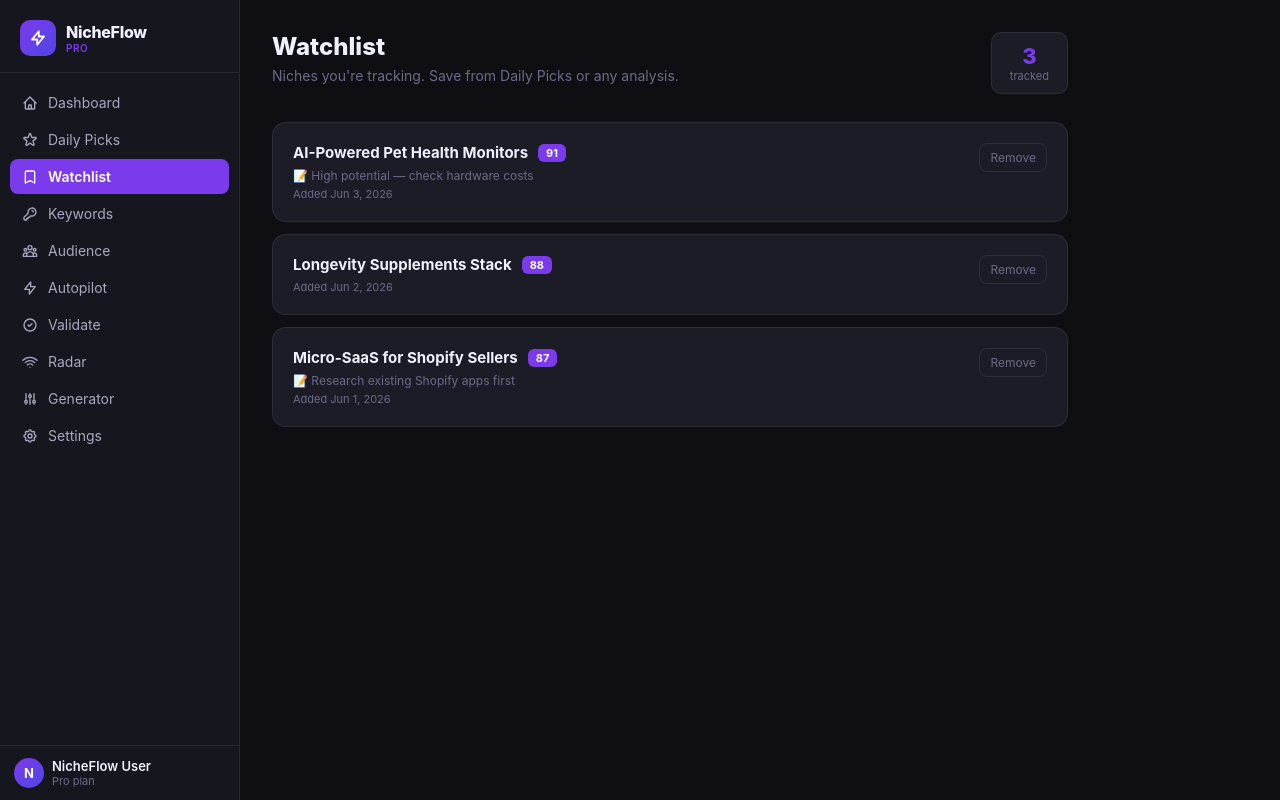
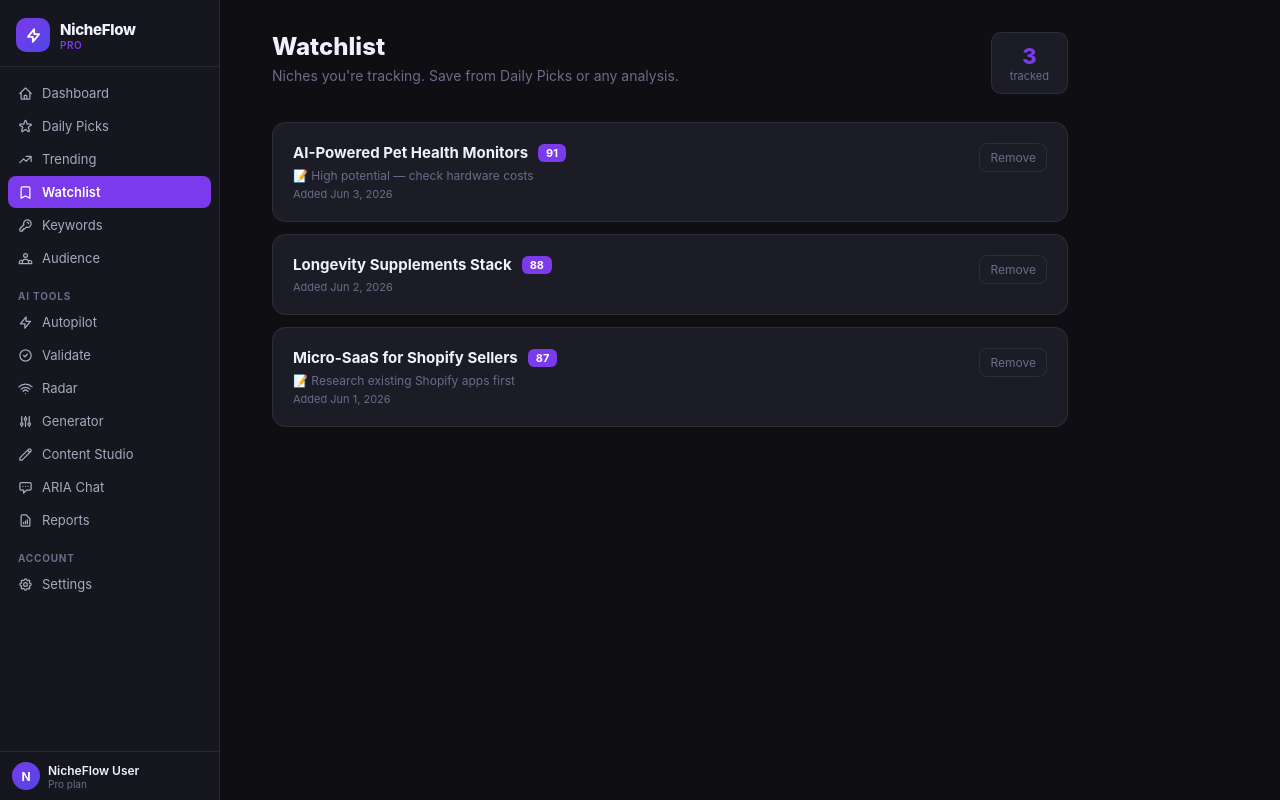
Before and after one commit to NicheFlow1/nicheflow-saas, a Next.js app: page /dashboard/watchlist in a window 1280 px wide. Built offline with nearby package versions, Linux system fonts and the light colour scheme.

Commit message:
fix: sidebar — add Content, AI Chat, Trending, Reports to nav with sections

```diff
--- a/src/components/layout/Sidebar.tsx
+++ b/src/components/layout/Sidebar.tsx
@@ -3,16 +3,22 @@ import Link from 'next/link';
 import { usePathname } from 'next/navigation';
 
 const NAV = [
-  { href: '/dashboard',            label: 'Dashboard',       icon: 'M3 12l2-2m0 0l7-7 7 7M5 10v10a1 1 0 001 1h3m10-11l2 2m-2-2v10a1 1 0 01-1 1h-3m-6 0a1 1 0 001-1v-4a1 1 0 011-1h2a1 1 0 011 1v4a1 1 0 001 1m-6 0h6' },
-  { href: '/dashboard/daily-picks',label: 'Daily Picks',     icon: 'M11.049 2.927c.3-.921 1.603-.921 1.902 0l1.519 4.674a1 1 0 00.95.69h4.915c.969 0 1.371 1.24.588 1.81l-3.976 2.888a1 1 0 00-.363 1.118l1.518 4.674c.3.922-.755 1.688-1.538 1.118l-3.976-2.888a1 1 0 00-1.176 0l-3.976 2.888c-.783.57-1.838-.197-1.538-1.118l1.518-4.674a1 1 0 00-.363-1.118l-3.976-2.888c-.784-.57-.38-1.81.588-1.81h4.914a1 1 0 00.951-.69l1.519-4.674z' },
-  { href: '/dashboard/watchlist',  label: 'Watchlist',       icon: 'M5 5a2 2 0 012-2h10a2 2 0 012 2v16l-7-3.5L5 21V5z' },
-  { href: '/dashboard/keywords',   label: 'Keywords',        icon: 'M15 7a2 2 0 012 2m4 0a6 6 0 01-7.743 5.743L11 17H9v2H7v2H4a1 1 0 01-1-1v-2.586a1 1 0 01.293-.707l5.964-5.964A6 6 0 1121 9z' },
-  { href: '/dashboard/audience',   label: 'Audience',        icon: 'M17 20h5v-2a3 3 0 00-5.356-1.857M17 20H7m10 0v-2c0-.656-.126-1.283-.356-1.857M7 20H2v-2a3 3 0 015.356-1.857M7 20v-2c0-.656.126-1.283.356-1.857m0 0a5.002 5.002 0 019.288 0M15 7a3 3 0 11-6 0 3 3 0 016 0zm6 3a2 2 0 11-4 0 2 2 0 014 0zM7 10a2 2 0 11-4 0 2 2 0 014 0z' },
-  { href: '/autopilot',            label: 'Autopilot',       icon: 'M13 10V3L4 14h7v7l9-11h-7z' },
-  { href: '/validate',             label: 'Validate',        icon: 'M9 12l2 2 4-4m6 2a9 9 0 11-18 0 9 9 0 0118 0z' },
-  { href: '/radar',                label: 'Radar',           icon: 'M8.111 16.404a5.5 5.5 0 017.778 0M12 20h.01m-7.08-7.071c3.904-3.905 10.236-3.905 14.141 0M1.394 9.393c5.857-5.857 15.355-5.857 21.213 0' },
-  { href: '/generator',            label: 'Generator',       icon: 'M12 6V4m0 2a2 2 0 100 4m0-4a2 2 0 110 4m-6 8a2 2 0 100-4m0 4a2 2 0 110-4m0 4v2m0-6V4m6 6v10m6-2a2 2 0 100-4m0 4a2 2 0 110-4m0 4v2m0-6V4' },
-  { href: '/dashboard/settings',   label: 'Settings',        icon: 'M10.325 4.317c.426-1.756 2.924-1.756 3.35 0a1.724 1.724 0 002.573 1.066c1.543-.94 3.31.826 2.37 2.37a1.724 1.724 0 001.065 2.572c1.756.426 1.756 2.924 0 3.35a1.724 1.724 0 00-1.066 2.573c.94 1.543-.826 3.31-2.37 2.37a1.724 1.724 0 00-2.572 1.065c-.426 1.756-2.924 1.756-3.35 0a1.724 1.724 0 00-2.573-1.066c-1.543.94-3.31-.826-2.37-2.37a1.724 1.724 0 00-1.065-2.572c-1.756-.426-1.756-2.924 0-3.35a1.724 1.724 0 001.066-2.573c-.94-1.543.826-3.31 2.37-2.37.996.608 2.296.07 2.572-1.065z M15 12a3 3 0 11-6 0 3 3 0 016 0z' },
+  { href: '/dashboard',             label: 'Dashboard',      icon: 'M3 12l2-2m0 0l7-7 7 7M5 10v10a1 1 0 001 1h3m10-11l2 2m-2-2v10a1 1 0 01-1 1h-3m-6 0a1 1 0 001-1v-4a1 1 0 011-1h2a1 1 0 011 1v4a1 1 0 001 1m-6 0h6' },
+  { href: '/dashboard/daily-picks', label: 'Daily Picks',    icon: 'M11.049 2.927c.3-.921 1.603-.921 1.902 0l1.519 4.674a1 1 0 00.95.69h4.915c.969 0 1.371 1.24.588 1.81l-3.976 2.888a1 1 0 00-.363 1.118l1.518 4.674c.3.922-.755 1.688-1.538 1.118l-3.976-2.888a1 1 0 00-1.176 0l-3.976 2.888c-.783.57-1.838-.197-1.538-1.118l1.518-4.674a1 1 0 00-.363-1.118l-3.976-2.888c-.784-.57-.38-1.81.588-1.81h4.914a1 1 0 00.951-.69l1.519-4.674z' },
+  { href: '/trending',              label: 'Trending',       icon: 'M13 7h8m0 0v8m0-8l-8 8-4-4-6 6' },
+  { href: '/dashboard/watchlist',   label: 'Watchlist',      icon: 'M5 5a2 2 0 012-2h10a2 2 0 012 2v16l-7-3.5L5 21V5z' },
+  { href: '/dashboard/keywords',    label: 'Keywords',       icon: 'M15 7a2 2 0 012 2m4 0a6 6 0 01-7.743 5.743L11 17H9v2H7v2H4a1 1 0 01-1-1v-2.586a1 1 0 01.293-.707l5.964-5.964A6 6 0 1121 9z' },
+  { href: '/dashboard/audience',    label: 'Audience',       icon: 'M17 20h5v-2a3 3 0 00-5.356-1.857M17 20H7m10 0v-2c0-.656-.126-1.283-.356-1.857M7 20H2v-2a3 3 0 015.356-1.857M7 20v-2c0-.656.126-1.283.356-1.857m0 0a5.002 5.002 0 019.288 0M15 7a3 3 0 11-6 0 3 3 0 016 0z' },
+  { section: 'AI Tools' },
+  { href: '/autopilot',             label: 'Autopilot',      icon: 'M13 10V3L4 14h7v7l9-11h-7z' },
+  { href: '/validate',              label: 'Validate',       icon: 'M9 12l2 2 4-4m6 2a9 9 0 11-18 0 9 9 0 0118 0z' },
+  { href: '/radar',                 label: 'Radar',          icon: 'M8.111 16.404a5.5 5.5 0 017.778 0M12 20h.01m-7.08-7.071c3.904-3.905 10.236-3.905 14.141 0M1.394 9.393c5.857-5.857 15.355-5.857 21.213 0' },
+  { href: '/generator',             label: 'Generator',      icon: 'M12 6V4m0 2a2 2 0 100 4m0-4a2 2 0 110 4m-6 8a2 2 0 100-4m0 4a2 2 0 110-4m0 4v2m0-6V4m6 6v10m6-2a2 2 0 100-4m0 4a2 2 0 110-4m0 4v2m0-6V4' },
+  { href: '/content',               label: 'Content Studio', icon: 'M15.232 5.232l3.536 3.536m-2.036-5.036a2.5 2.5 0 113.536 3.536L6.5 21.036H3v-3.572L16.732 3.732z' },
+  { href: '/ai-chat',               label: 'ARIA Chat',      icon: 'M8 10h.01M12 10h.01M16 10h.01M9 16H5a2 2 0 01-2-2V6a2 2 0 012-2h14a2 2 0 012 2v8a2 2 0 01-2 2h-5l-5 5v-5z' },
+  { href: '/projects',              label: 'Reports',        icon: 'M9 17v-2m3 2v-4m3 4v-6m2 10H7a2 2 0 01-2-2V5a2 2 0 012-2h5.586a1 1 0 01.707.293l5.414 5.414a1 1 0 01.293.707V19a2 2 0 01-2 2z' },
+  { section: 'Account' },
+  { href: '/dashboard/settings',    label: 'Settings',       icon: 'M10.325 4.317c.426-1.756 2.924-1.756 3.35 0a1.724 1.724 0 002.573 1.066c1.543-.94 3.31.826 2.37 2.37a1.724 1.724 0 001.065 2.572c1.756.426 1.756 2.924 0 3.35a1.724 1.724 0 00-1.066 2.573c.94 1.543-.826 3.31-2.37 2.37a1.724 1.724 0 00-2.572 1.065c-.426 1.756-2.924 1.756-3.35 0a1.724 1.724 0 00-2.573-1.066c-1.543.94-3.31-.826-2.37-2.37a1.724 1.724 0 00-1.065-2.572c-1.756-.426-1.756-2.924 0-3.35a1.724 1.724 0 001.066-2.573c-.94-1.543.826-3.31 2.37-2.37.996.608 2.296.07 2.572-1.065z M15 12a3 3 0 11-6 0 3 3 0 016 0z' },
 ];
 
 export default function Sidebar({ profile }: { profile: null | { email?: string; full_name?: string } }) {
@@ -20,40 +26,47 @@ export default function Sidebar({ profile }: { profile: null | { email?: string;
 
   return (
     <aside style={{
-      position: 'fixed', top: 0, left: 0, width: '240px', height: '100vh',
+      position: 'fixed', top: 0, left: 0, width: '220px', height: '100vh',
       background: 'var(--bg-surface)', borderRight: '1px solid var(--border)',
       display: 'flex', flexDirection: 'column', zIndex: 100, overflowY: 'auto',
     }}>
       {/* Logo */}
-      <div style={{ padding: '20px 20px 16px', borderBottom: '1px solid var(--border)' }}>
+      <div style={{ padding: '18px 16px 14px', borderBottom: '1px solid var(--border)', flexShrink: 0 }}>
         <div style={{ display: 'flex', alignItems: 'center', gap: '10px' }}>
-          <div style={{ width: 36, height: 36, borderRadius: '10px', background: 'linear-gradient(135deg,#7c3aed,#4f46e5)', display: 'flex', alignItems: 'center', justifyContent: 'center', flexShrink: 0 }}>
-            <svg width="18" height="18" viewBox="0 0 24 24" fill="none" stroke="white" strokeWidth="2.5" strokeLinecap="round" strokeLinejoin="round"><path d="M13 10V3L4 14h7v7l9-11h-7z"/></svg>
+          <div style={{ width: 34, height: 34, borderRadius: '10px', background: 'linear-gradient(135deg,#7c3aed,#4f46e5)', display: 'flex', alignItems: 'center', justifyContent: 'center', flexShrink: 0 }}>
+            <svg width="17" height="17" viewBox="0 0 24 24" fill="none" stroke="white" strokeWidth="2.5" strokeLinecap="round" strokeLinejoin="round"><path d="M13 10V3L4 14h7v7l9-11h-7z"/></svg>
           </div>
           <div>
-            <div style={{ fontWeight: 800, fontSize: '16px', color: 'var(--text-primary)', letterSpacing: '-0.3px' }}>NicheFlow</div>
+            <div style={{ fontWeight: 800, fontSize: '15px', color: 'var(--text-primary)', letterSpacing: '-0.3px' }}>NicheFlow</div>
             <div style={{ fontSize: '10px', color: 'var(--accent)', fontWeight: 600, textTransform: 'uppercase', letterSpacing: '0.5px' }}>Pro</div>
           </div>
         </div>
       </div>
 
       {/* Nav */}
-      <nav style={{ flex: 1, padding: '12px 10px' }}>
-        {NAV.map(item => {
-          const active = pathname === item.href || (item.href !== '/dashboard' && pathname.startsWith(item.href));
+      <nav style={{ flex: 1, padding: '10px 8px', overflowY: 'auto' }}>
+        {NAV.map((item, idx) => {
+          if ('section' in item) {
+            return (
+              <div key={idx} style={{ fontSize: '10px', fontWeight: 700, color: 'var(--text-muted)', textTransform: 'uppercase', letterSpacing: '0.8px', padding: '10px 10px 4px', marginTop: idx === 0 ? 0 : 6 }}>
+                {item.section}
+              </div>
+            );
+          }
+          const active = pathname === item.href || (item.href !== '/dashboard' && pathname.startsWith(item.href!));
           return (
-            <Link key={item.href} href={item.href} style={{
-              display: 'flex', alignItems: 'center', gap: '10px',
-              padding: '9px 12px', borderRadius: '8px', marginBottom: '2px',
+            <Link key={item.href} href={item.href!} style={{
+              display: 'flex', alignItems: 'center', gap: '9px',
+              padding: '8px 10px', borderRadius: '8px', marginBottom: '1px',
               background: active ? 'var(--accent)' : 'transparent',
               color: active ? '#fff' : 'var(--text-secondary)',
-              textDecoration: 'none', fontSize: '14px', fontWeight: active ? 600 : 400,
+              textDecoration: 'none', fontSize: '13px', fontWeight: active ? 600 : 400,
               transition: 'all 0.15s',
             }}
             onMouseEnter={e => { if (!active) (e.currentTarget as HTMLElement).style.background = 'var(--bg-elevated)'; }}
             onMouseLeave={e => { if (!active) (e.currentTarget as HTMLElement).style.background = 'transparent'; }}
             >
-              <svg width="16" height="16" viewBox="0 0 24 24" fill="none"
+              <svg width="15" height="15" viewBox="0 0 24 24" fill="none"
                 stroke="currentColor" strokeWidth="2" strokeLinecap="round" strokeLinejoin="round" style={{ flexShrink: 0 }}>
                 <path d={item.icon}/>
               </svg>
@@ -64,16 +77,16 @@ export default function Sidebar({ profile }: { profile: null | { email?: string;
       </nav>
 
       {/* User footer */}
-      <div style={{ padding: '12px 14px', borderTop: '1px solid var(--border)' }}>
+      <div style={{ padding: '10px 12px', borderTop: '1px solid var(--border)', flexShrink: 0 }}>
         <div style={{ display: 'flex', alignItems: 'center', gap: '8px' }}>
-          <div style={{ width: 30, height: 30, borderRadius: '50%', background: 'linear-gradient(135deg,#7c3aed,#4f46e5)', display: 'flex', alignItems: 'center', justifyContent: 'center', fontSize: '13px', fontWeight: 700, color: '#fff', flexShrink: 0 }}>
+          <div style={{ width: 28, height: 28, borderRadius: '50%', background: 'linear-gradient(135deg,#7c3aed,#4f46e5)', display: 'flex', alignItems: 'center', justifyContent: 'center', fontSize: '12px', fontWeight: 700, color: '#fff', flexShrink: 0 }}>
             {profile?.full_name?.[0] || profile?.email?.[0]?.toUpperCase() || 'N'}
           </div>
           <div style={{ minWidth: 0 }}>
-            <div style={{ fontSize: '13px', fontWeight: 600, color: 'var(--text-primary)', whiteSpace: 'nowrap', overflow: 'hidden', textOverflow: 'ellipsis' }}>
+            <div style={{ fontSize: '12px', fontWeight: 600, color: 'var(--text-primary)', whiteSpace: 'nowrap', overflow: 'hidden', textOverflow: 'ellipsis' }}>
               {profile?.full_name || 'NicheFlow User'}
             </div>
-            <div style={{ fontSize: '11px', color: 'var(--text-muted)', whiteSpace: 'nowrap', overflow: 'hidden', textOverflow: 'ellipsis' }}>
+            <div style={{ fontSize: '10px', color: 'var(--text-muted)', whiteSpace: 'nowrap', overflow: 'hidden', textOverflow: 'ellipsis' }}>
               {profile?.email || 'Pro plan'}
             </div>
           </div>
```
